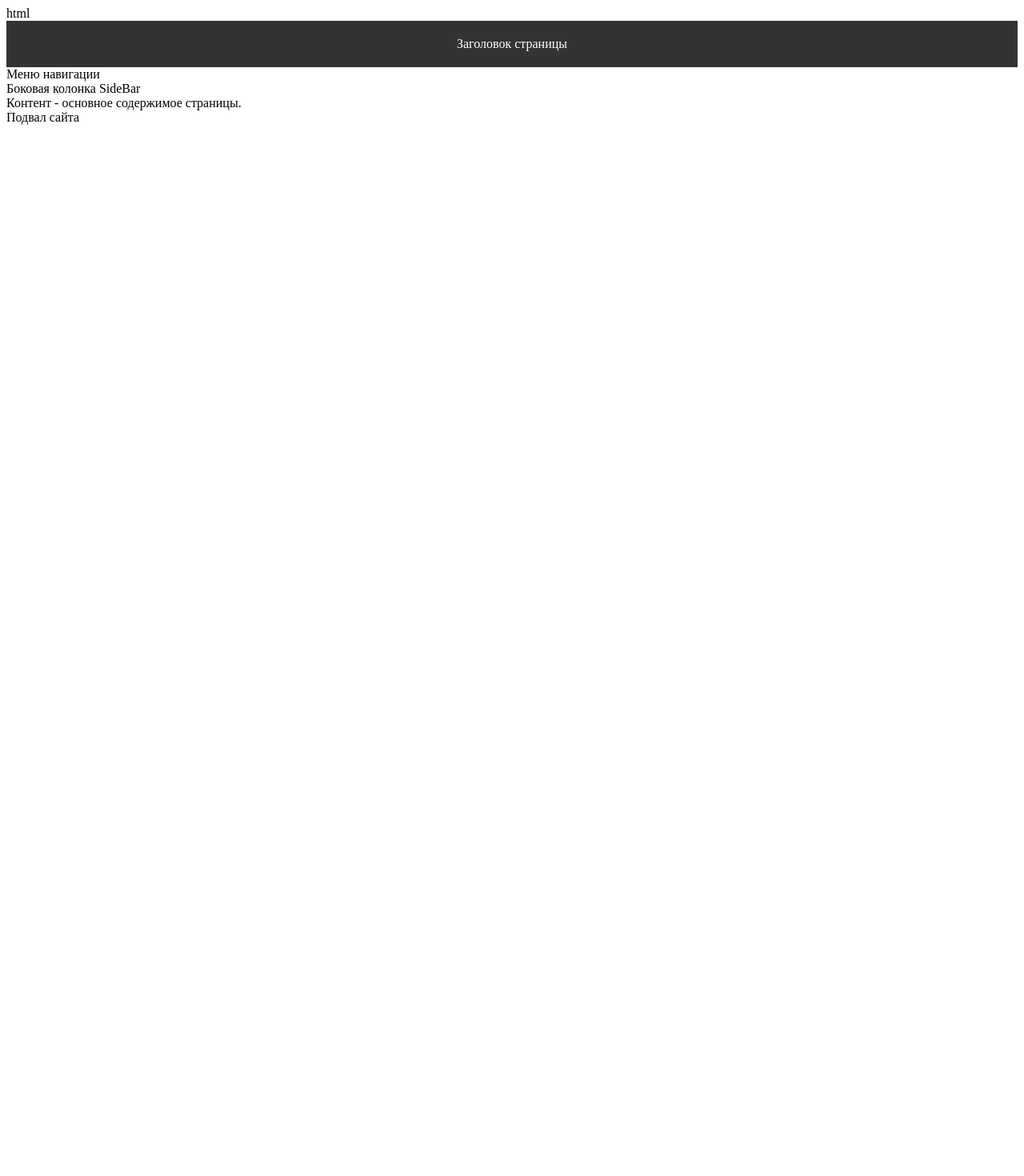
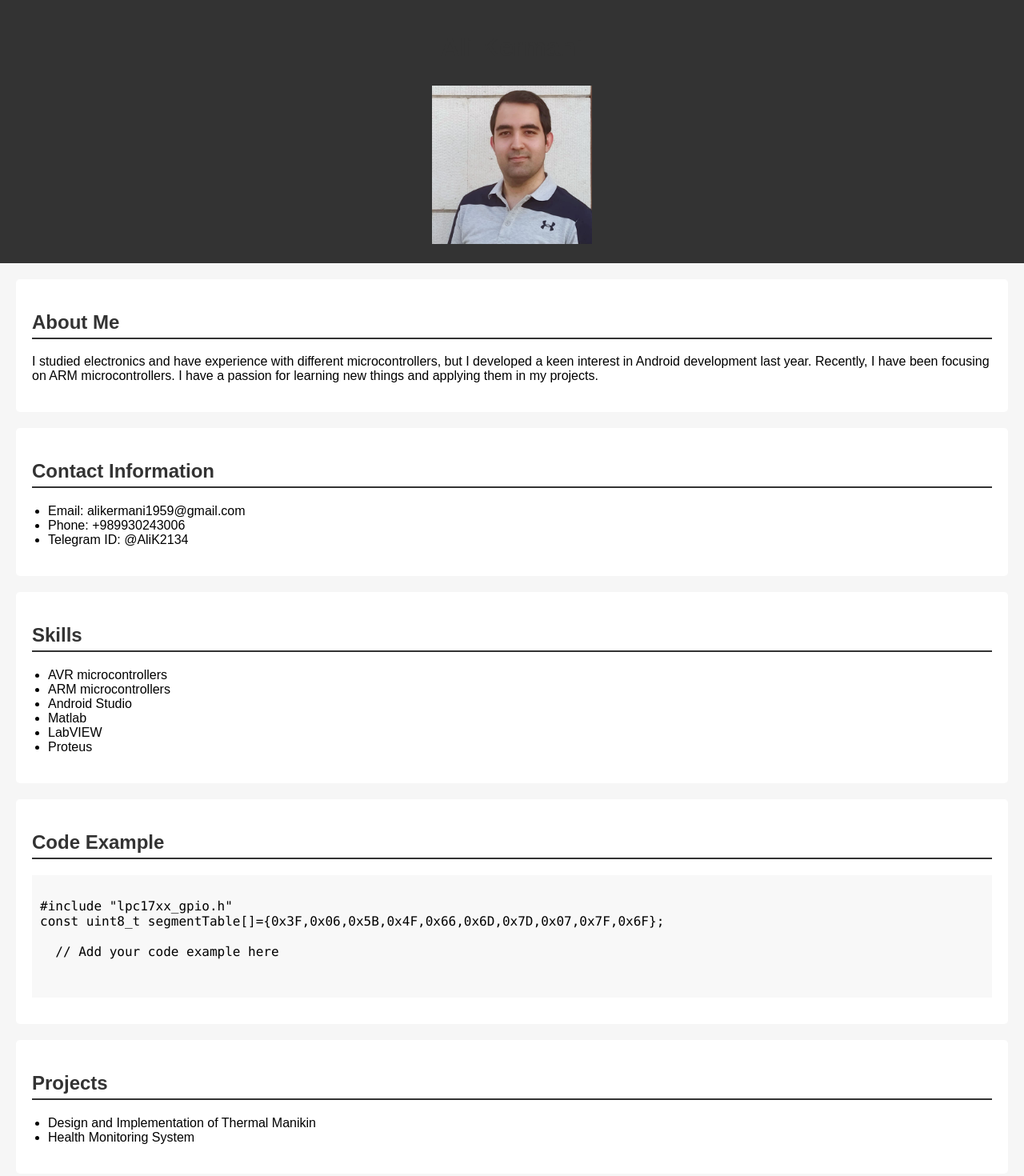
Before and after one commit to Ali1996408/rsschool-cv, a plain HTML site: page index.html in a window 1280 px wide. Shown: the top 1470 px of the page at 80% size. Before the commit the page ends 800 px from the top, so only its background shows below. Drawn offline with Linux system fonts and the light colour scheme.

Commit message:
Update index.html

```diff
--- a/index.html
+++ b/index.html
@@ -1,24 +1,116 @@
-html
-<!DOCTYPE HTML>
-<html lang="ru">
+<!DOCTYPE html>
+<html lang="en">
 <head>
-  <meta charset="utf-8">
+  <meta charset="UTF-8">
+  <meta name="viewport" content="width=device-width, initial-scale=1.0">
   <title>Your CV Title</title>
-  <link rel="stylesheet" href="style.css">
+  <style>
+    /* CSS Styles */
+    body {
+      font-family: Arial, sans-serif;
+      background-color: #f6f6f6;
+      margin: 0;
+      padding: 0;
+    }
+
+    header {
+      text-align: center;
+      background-color: #333;
+      color: #fff;
+      padding: 20px;
+    }
+
+    main {
+      margin: 20px;
+    }
+
+    h1, h2 {
+      color: #333;
+      border-bottom: 2px solid #333;
+      padding-bottom: 5px;
+    }
+
+    section {
+      margin-bottom: 20px;
+      background-color: #fff;
+      padding: 20px;
+      border-radius: 5px;
+    }
+
+    ul {
+      list-style-type: disc;
+      padding-left: 20px;
+    }
+
+    code {
+      display: block;
+      background-color: #f8f8f8;
+      padding: 10px;
+      font-family: Consolas, monospace;
+    }
+  </style>
 </head>
 <body>
+  <header>
+    <h1>Ali Kermani</h1>
+    <img src="photo_2022-12-03_13-24-59.jpg" alt="Your Photo" style="width: 200px; height: auto;">
+    <nav>
+      <!-- Add your navigation links here -->
+    </nav>
+  </header>
 
-<header>Заголовок страницы</header>
+  <main>
+    <section>
+      <h2>About Me</h2>
+      <p>I studied electronics and have experience with different microcontrollers, but I developed a keen interest in Android development last year. Recently, I have been focusing on ARM microcontrollers. I have a passion for learning new things and applying them in my projects.</p>
+    </section>
 
-<nav>Меню навигации</nav>
+    <section>
+      <h2>Contact Information</h2>
+      <ul>
+        <li>Email: alikermani1959@gmail.com</li>
+        <li>Phone: +989930243006</li>
+        <li>Telegram ID: @AliK2134</li>
+      </ul>
+    </section>
 
-<aside>Боковая колонка SideBar</aside>
+    <section>
+      <h2>Skills</h2>
+      <ul>
+        <li>AVR microcontrollers</li>
+        <li>ARM microcontrollers</li>
+        <li>Android Studio</li>
+        <li>Matlab</li>
+        <li>LabVIEW</li>
+        <li>Proteus</li>
+      </ul>
+    </section>
 
-<article>
- Контент - основное содержимое страницы.
-</article>
+    <section>
+      <h2>Code Example</h2>
+      <pre><code>
+#include "lpc17xx_gpio.h"
+const uint8_t segmentTable[]={0x3F,0x06,0x5B,0x4F,0x66,0x6D,0x7D,0x07,0x7F,0x6F};
 
-<footer>Подвал сайта</footer>
+  // Add your code example here
+
+      </code></pre>
+    </section>
+
+    <section>
+      <h2>Projects</h2>
+      <ul>
+        <li>Design and Implementation of Thermal Manikin</li>
+        <li>Health Monitoring System</li>
+      </ul>
+    </section>
+
+    <section>
+      <h2>Education and Language Proficiency</h2>
+      <p>University of Isfahan, 2014-2019</p>
+      <p>Bauman Moscow State University, 2022-Present</p>
+    </section>
+  </main>
 
 </body>
 </html>
```
